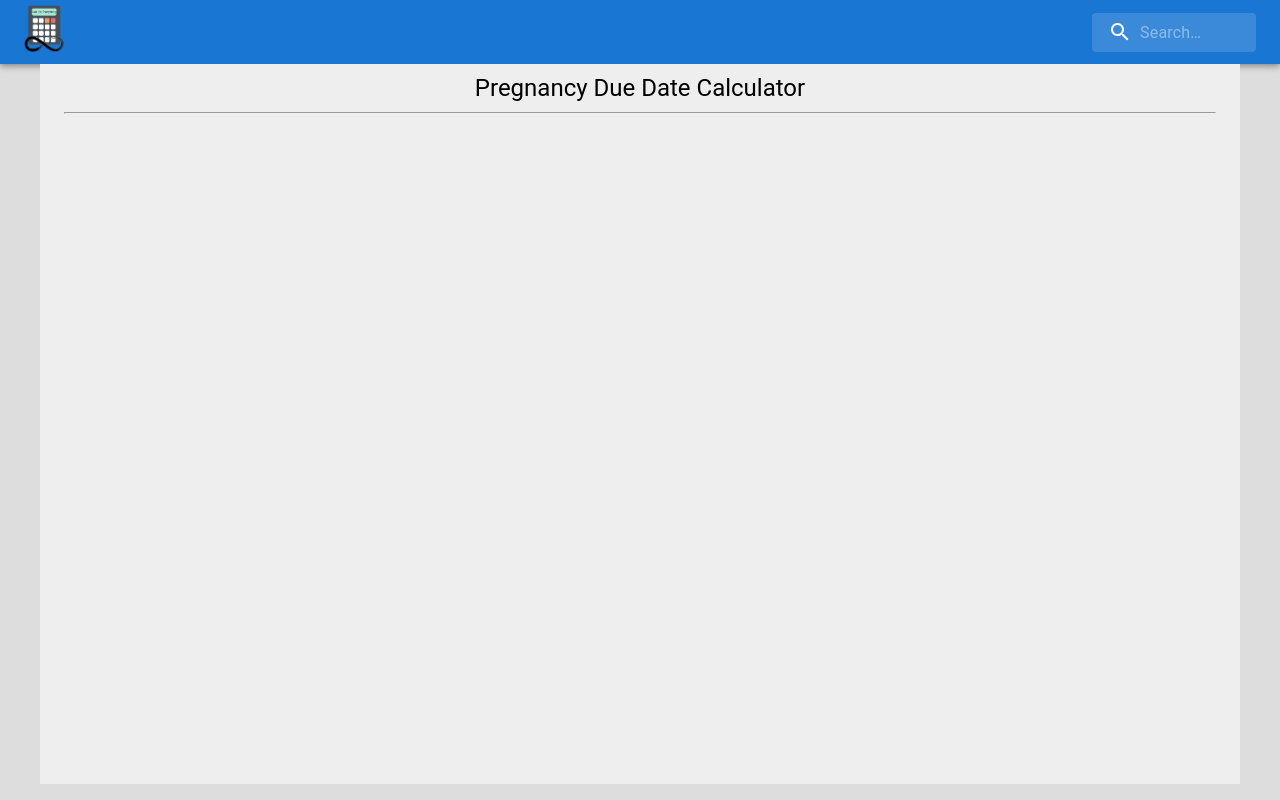
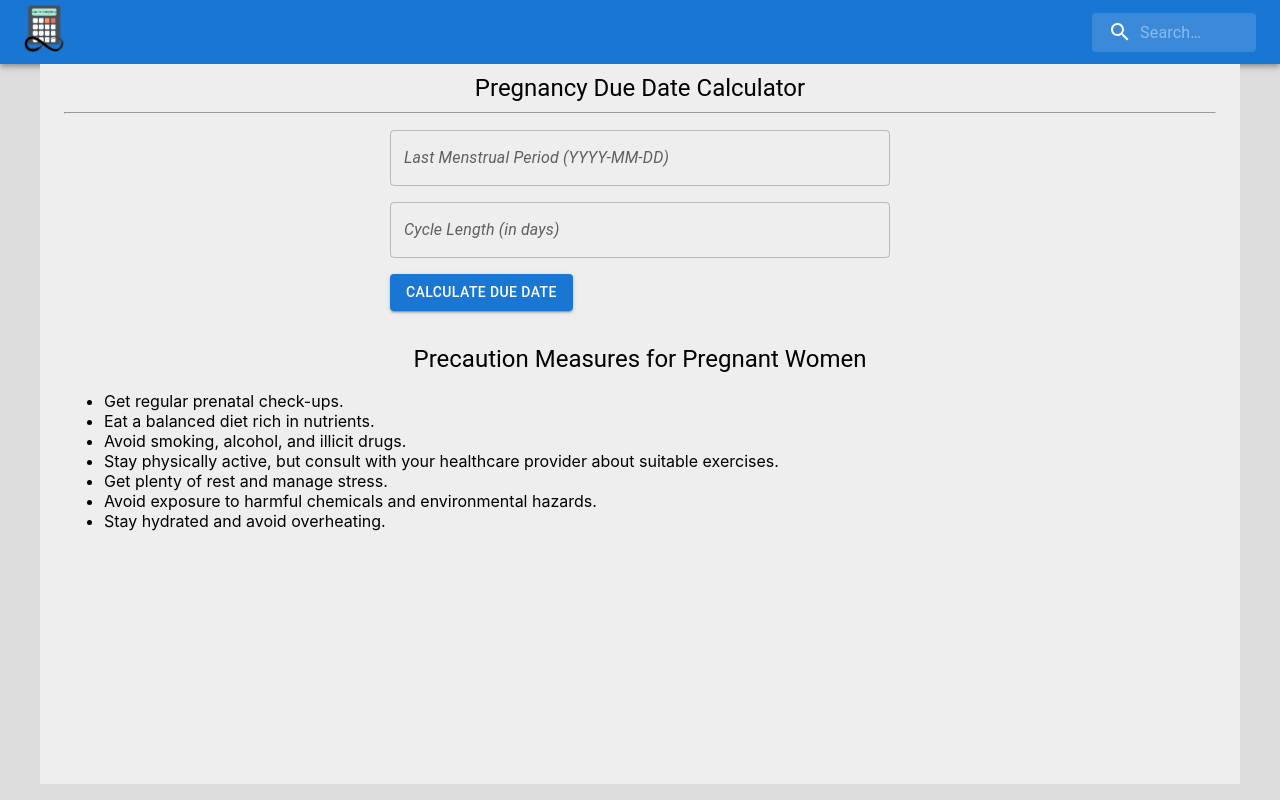
Before and after one commit to SarthakKeshari/calc_for_everything, a React (Create React App) app in the folder calculators/: page /pregnancyduedatecalc in a window 1280 px wide. Built offline with nearby package versions, Linux system fonts and the light colour scheme.

Commit message:
added the desired funcationality and some additional features

```diff
--- a/calculators/src/health/pregnancy_due_date_calc/MainPregnancyDueDateCalc.js
+++ b/calculators/src/health/pregnancy_due_date_calc/MainPregnancyDueDateCalc.js
@@ -1,12 +1,68 @@
-import React from 'react';
-import { Container, Typography } from '@mui/material';
+import React, { useState } from 'react';
+import { Container, Typography, TextField, Button, Box } from '@mui/material';
 
-function MainPregnancyDueDateCalc(){
-    return(
-        <Container maxWidth="lg" sx={{ bgcolor: '#eeeeee', minHeight: '90vh', paddingY:"10" }}>
-            <Typography pt={1} variant='h5' sx = {{textAlign: "center"}}>Pregnancy Due Date Calculator</Typography>
-            <hr/>
-            <br/>
+function MainPregnancyDueDateCalc() {
+    const [lastMenstrualPeriod, setLastMenstrualPeriod] = useState('');
+    const [cycleLength, setCycleLength] = useState('');
+    const [dueDate, setDueDate] = useState(null);
+
+    const calculateDueDate = () => {
+        const lmpDate = new Date(lastMenstrualPeriod);
+        const ovulationDate = new Date(lmpDate);
+        ovulationDate.setDate(lmpDate.getDate() + 14);
+
+        const dueDateStart = new Date(ovulationDate);
+        const dueDateEnd = new Date(ovulationDate);
+        dueDateStart.setDate(ovulationDate.getDate() + 266);
+        dueDateEnd.setDate(ovulationDate.getDate() + 280);
+
+        setDueDate({ start: dueDateStart, end: dueDateEnd });
+    }
+
+    const handleCalculate = () => {
+        calculateDueDate();
+    }
+
+    return (
+        <Container maxWidth="lg" sx={{ bgcolor: '#eeeeee', minHeight: '90vh', paddingY: "10" }}>
+            <Typography pt={1} variant='h5' sx={{ textAlign: "center" }}>Pregnancy Due Date Calculator</Typography>
+            <hr />
+            <Box mt={2} mx="auto" maxWidth="500px">
+                <TextField
+                    fullWidth
+                    label="Last Menstrual Period (YYYY-MM-DD)"
+                    variant="outlined"
+                    value={lastMenstrualPeriod}
+                    onChange={(e) => setLastMenstrualPeriod(e.target.value)}
+                    sx={{ mb: 2 }}
+                />
+                <TextField
+                    fullWidth
+                    label="Cycle Length (in days)"
+                    variant="outlined"
+                    type="number"
+                    value={cycleLength}
+                    onChange={(e) => setCycleLength(e.target.value)}
+                    sx={{ mb: 2 }}
+                />
+                <Button variant="contained" onClick={handleCalculate}>Calculate Due Date</Button>
+            </Box>
+            {dueDate && (
+                <Typography variant="body1" sx={{ textAlign: "center", mt: 2 }}>
+                    The estimated due date is between {dueDate.start.toISOString().split('T')[0]} and {dueDate.end.toISOString().split('T')[0]}.
+                </Typography>
+            )}
+
+            <Typography pt={4} variant='h5' sx={{ textAlign: "center" }}>Precaution Measures for Pregnant Women</Typography>
+            <ul>
+                <li>Get regular prenatal check-ups.</li>
+                <li>Eat a balanced diet rich in nutrients.</li>
+                <li>Avoid smoking, alcohol, and illicit drugs.</li>
+                <li>Stay physically active, but consult with your healthcare provider about suitable exercises.</li>
+                <li>Get plenty of rest and manage stress.</li>
+                <li>Avoid exposure to harmful chemicals and environmental hazards.</li>
+                <li>Stay hydrated and avoid overheating.</li>
+            </ul>
         </Container>
     )
 }
```
